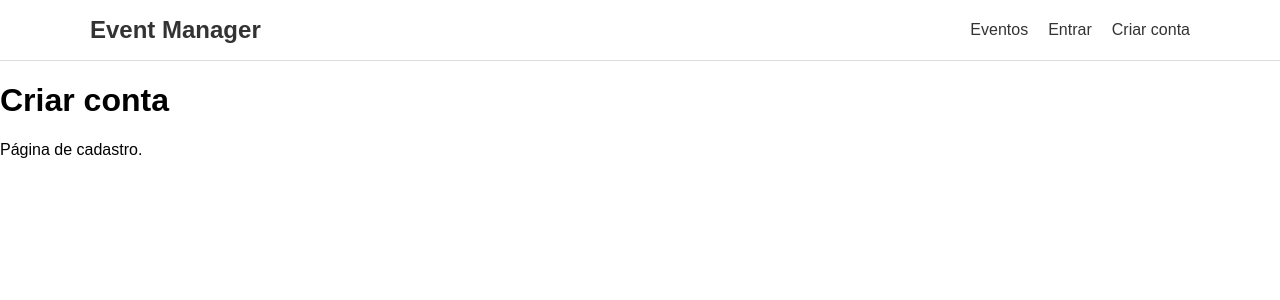
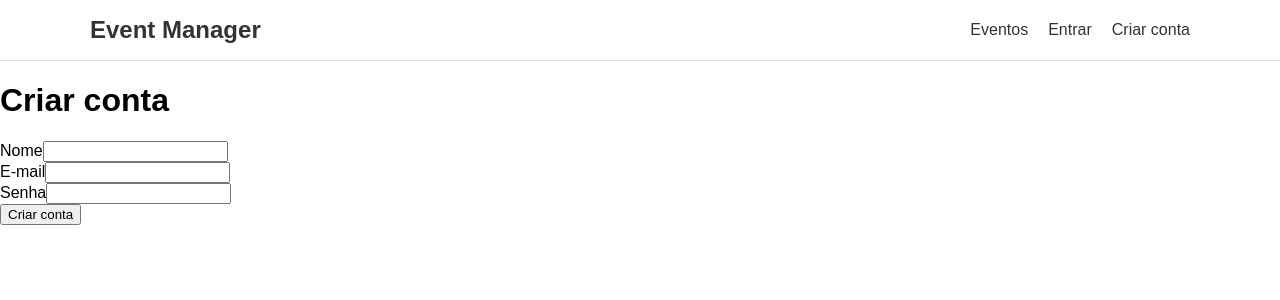
Before and after one commit to HebSP/event-manager, a React (Vite) app in the folder frontend/: page /register in a window 1280 px wide. Shown: the top 300 px of the page. Built offline with nearby package versions, Linux system fonts and the light colour scheme.

Commit message:
feat: add register page content

```diff
--- a/frontend/src/pages/Register.tsx
+++ b/frontend/src/pages/Register.tsx
@@ -1,8 +1,57 @@
+import { useState } from 'react'
+
 function Register() {
+  const [name, setName] = useState('')
+  const [email, setEmail] = useState('')
+  const [password, setPassword] = useState('')
+
+  const handleSubmit = (event: React.FormEvent) => {
+    event.preventDefault()
+
+    console.log({
+      name,
+      email,
+      password,
+    })
+  }
+
   return (
     <main>
       <h1>Criar conta</h1>
-      <p>Página de cadastro.</p>
+
+      <form onSubmit={handleSubmit}>
+        <div>
+          <label htmlFor="name">Nome</label>
+          <input
+            id="name"
+            type="text"
+            value={name}
+            onChange={(event) => setName(event.target.value)}
+          />
+        </div>
+
+        <div>
+          <label htmlFor="email">E-mail</label>
+          <input
+            id="email"
+            type="email"
+            value={email}
+            onChange={(event) => setEmail(event.target.value)}
+          />
+        </div>
+
+        <div>
+          <label htmlFor="password">Senha</label>
+          <input
+            id="password"
+            type="password"
+            value={password}
+            onChange={(event) => setPassword(event.target.value)}
+          />
+        </div>
+
+        <button type="submit">Criar conta</button>
+      </form>
     </main>
   )
 }
```
